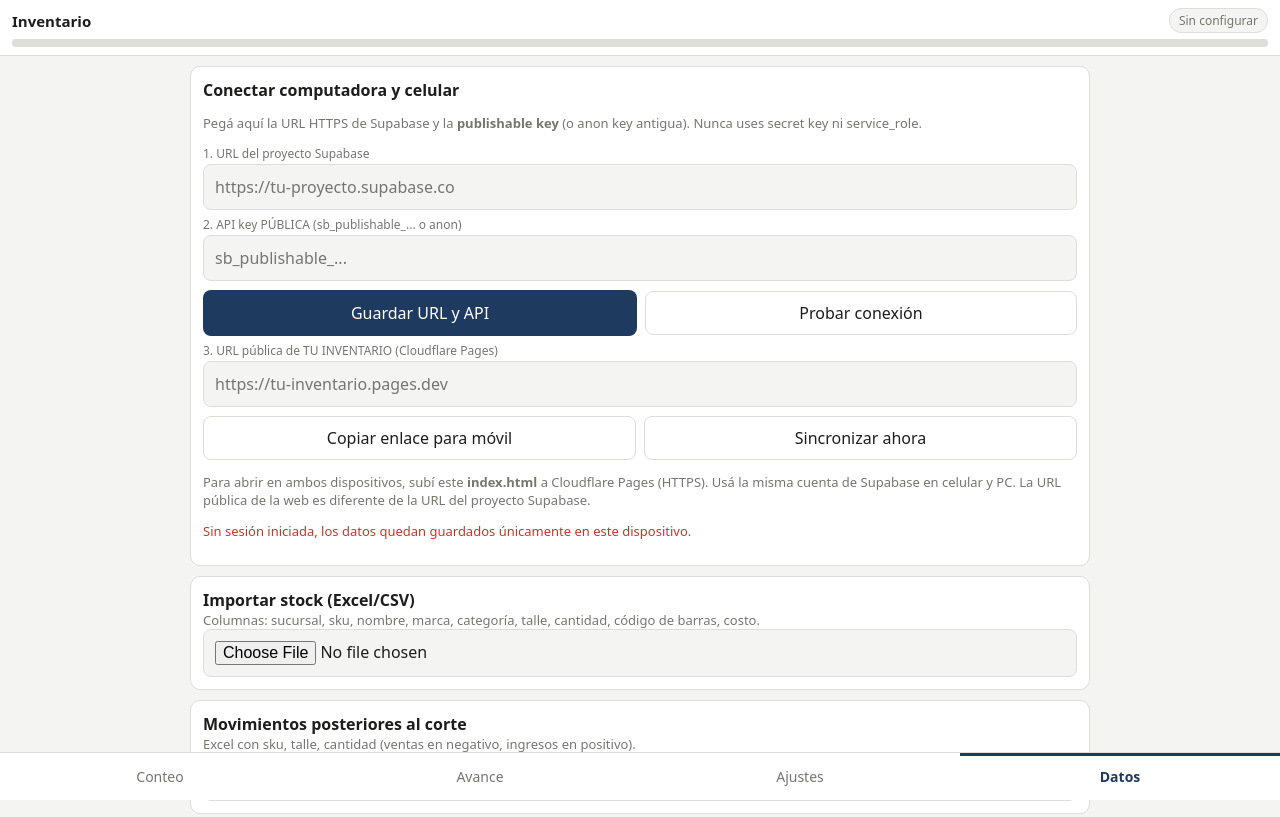
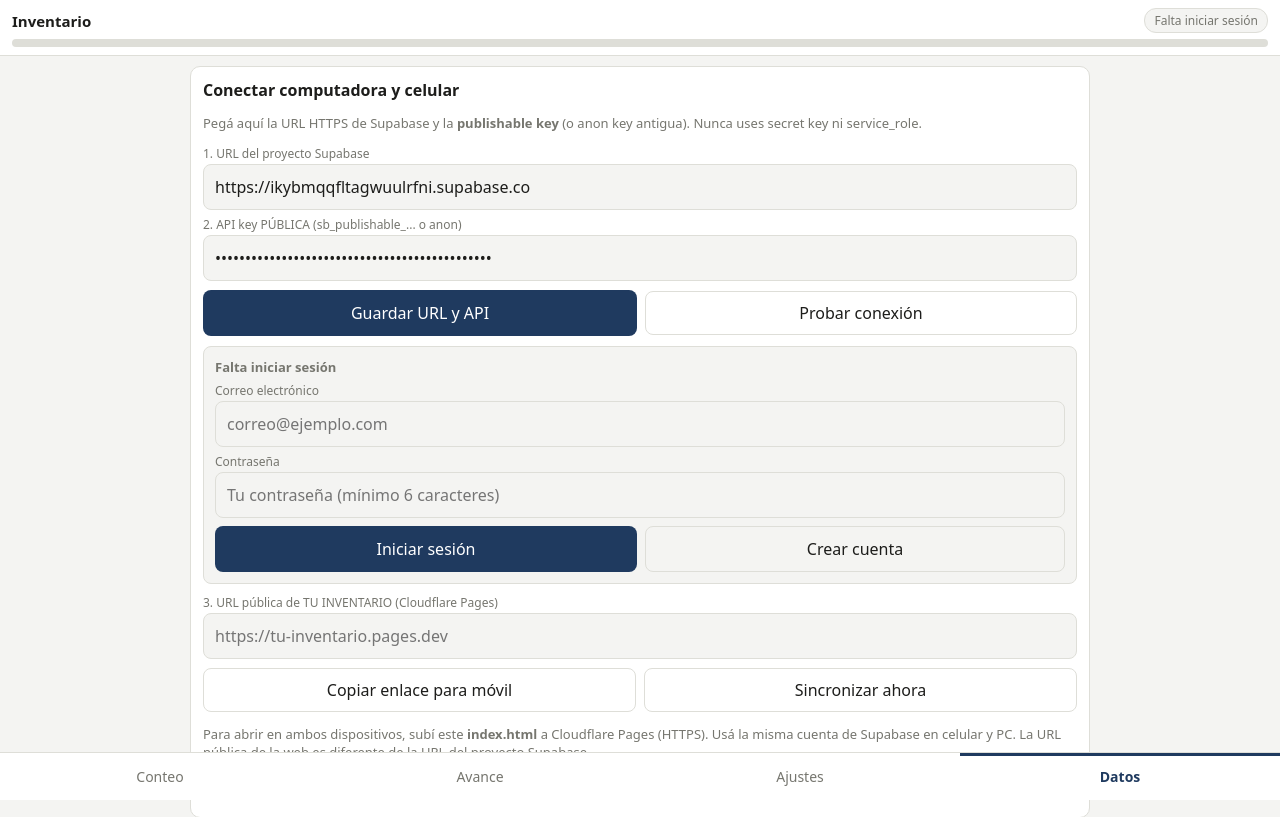
Before and after one commit to matgale70/invntaryns, a plain HTML site: page index.html in a window 1280 px wide. Shown: the top 817 px of the page. Drawn offline with nearby package versions, Linux system fonts and the light colour scheme.

Commit message:
Update index.html

```diff
--- a/index.html
+++ b/index.html
@@ -57,8 +57,8 @@ const $=i=>document.getElementById(i),esc=s=>String(s??'').replace(/[&<>"]/g,c=>
 // OPCIONAL: para usar la misma configuración en todos los dispositivos,
 // rellená estas dos constantes con los datos públicos de Supabase ANTES de subir index.html a Cloudflare Pages.
 // Nunca pongas aquí una service_role, secret key ni una contraseña.
-const DEFAULT_SUPABASE_URL = '';
-const DEFAULT_SUPABASE_PUBLIC_KEY = '';
+const DEFAULT_SUPABASE_URL = 'https://ikybmqqfltagwuulrfni.supabase.co';
+const DEFAULT_SUPABASE_PUBLIC_KEY = 'sb_publishable_cMZK-5OhYFC5UQlQpjnNmw_b0aAbx6j';
 const TB={sesiones:'sesiones',sectores:'sectores',conteos:'counts',marcas:'marks',movimientos:'mov',ajustes:'ajustes'};
 function blankState(){return {stock:[],counts:[],marks:[],ajustes:[],sectores:[],sesiones:[],mov:[],cfg:{url:DEFAULT_SUPABASE_URL,key:DEFAULT_SUPABASE_PUBLIC_KEY,ses:'',sec:'',ope:'',appUrl:'',ownerId:''},g:false};}
 let S;try{S=JSON.parse(localStorage.getItem('inv')||'null')||blankState()}catch(e){S=blankState()}
```
